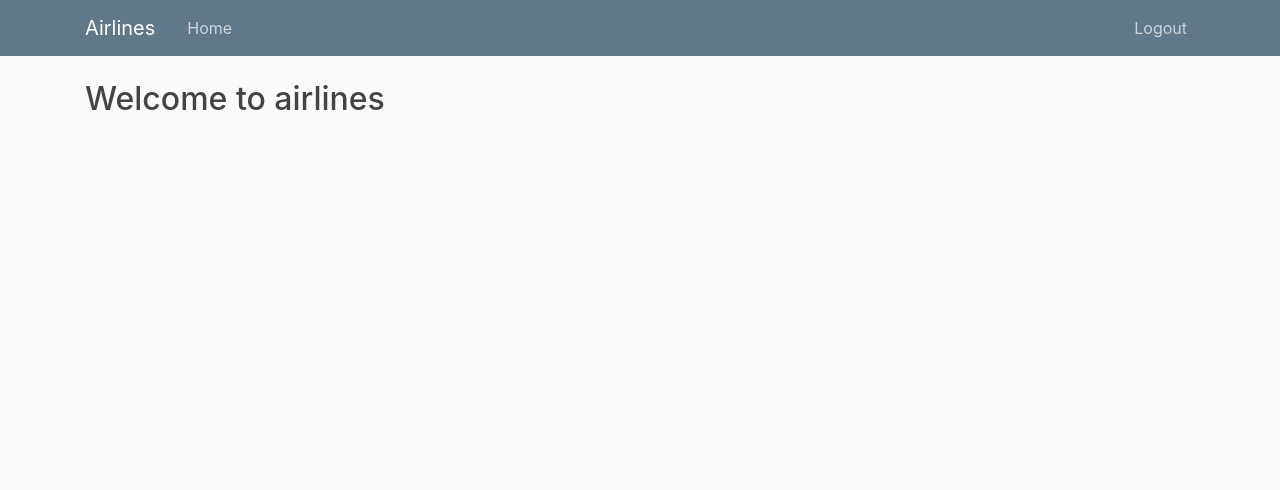
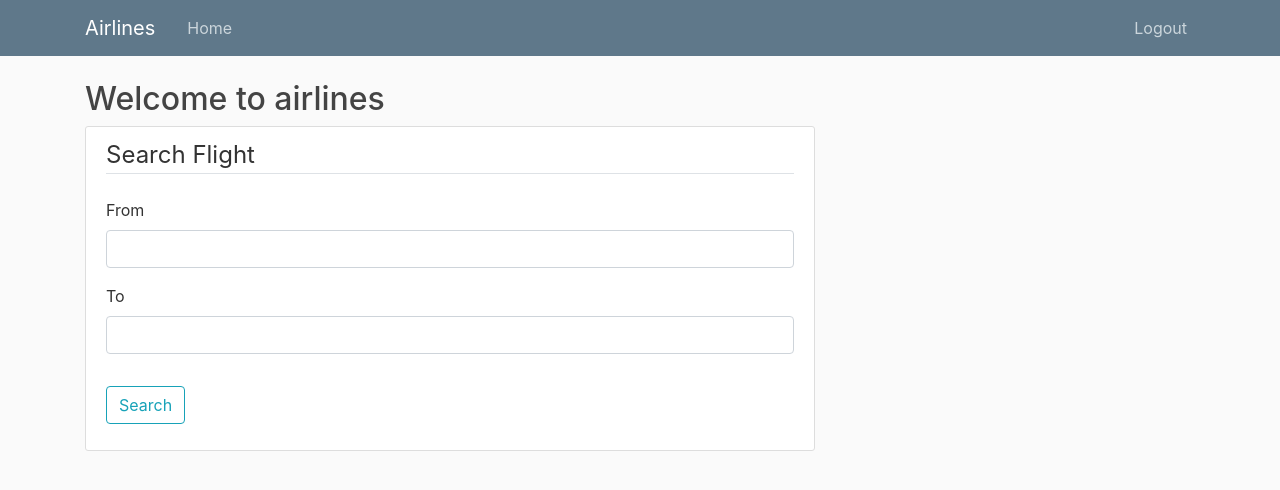
Before and after one commit to ultrainstinct30/Airline-Management, a Flask app: page /home in a window 1280 px wide. Shown: the top 490 px of the page. Run offline with Flask 2, Linux system fonts and the light colour scheme; the visitor is signed in with stand-in values (Sample User, id 1); some libraries are stand-ins or nearby versions.

Commit message:
Displayed flight search results

```diff
--- a/airlinemgmt/__init__.py
+++ b/airlinemgmt/__init__.py
@@ -23,10 +23,12 @@ def create_app(config_class=Config):
 
     from airlinemgmt.users.routes import users
     from airlinemgmt.main.routes import main
+    from airlinemgmt.bookings.routes import bookings
     # from airlinemgmt.errors.handlers import errors
 
     app.register_blueprint(users)
     app.register_blueprint(main)
+    app.register_blueprint(bookings)
     # app.register_blueprint(errors)
 
     return app
--- /dev/null
+++ b/airlinemgmt/bookings/forms.py
@@ -0,0 +1,12 @@
+from flask_wtf import FlaskForm
+from flask_wtf.file import FileField, FileAllowed
+from wtforms import StringField, PasswordField, SubmitField, TextAreaField, SelectField, BooleanField
+from wtforms.fields.html5 import DateField
+from wtforms.validators import DataRequired, Length, Email, EqualTo, ValidationError
+from flask_login import current_user
+from airlinemgmt.models import User, Flight
+
+class SearchFlightForm(FlaskForm):
+    from_city = StringField('From', validators=[DataRequired()])
+    to_city = StringField('To', validators=[DataRequired()])
+    submit = SubmitField('Search')
--- a/airlinemgmt/main/routes.py
+++ b/airlinemgmt/main/routes.py
@@ -1,11 +1,17 @@
-from flask import render_template, request, Blueprint
+from flask import render_template, request, Blueprint, flash, redirect, url_for
+from airlinemgmt import db
+from airlinemgmt.models import User, Flight, Airport
+from airlinemgmt.bookings.forms import SearchFlightForm
 
 main = Blueprint('main', __name__)
 
-@main.route("/")
-@main.route("/home")
+@main.route("/", methods=['GET', 'POST'])
+@main.route("/home", methods=['GET', 'POST'])
 def home():
-        return render_template('home.html')
+    form = SearchFlightForm()
+    if form.validate_on_submit():
+        return redirect(url_for('bookings.resultFlights', from_city=form.from_city.data, to_city=form.to_city.data))
+    return render_template('home.html', flightsearchform=form)
 
 # @main.route("/about")
 # def about():
--- a/airlinemgmt/models.py
+++ b/airlinemgmt/models.py
@@ -4,6 +4,7 @@ from flask import current_app
 from flask_login import UserMixin
 from airlinemgmt import db, login_manager
 from sqlalchemy.ext.hybrid import hybrid_property
+from sqlalchemy.sql import func
 
 @login_manager.user_loader
 def load_user(user_id):
@@ -19,6 +20,7 @@ class User(db.Model, UserMixin):
     phnum = db.Column(db.String(10))
     gender = db.Column(db.String(1))
     password = db.Column(db.String(60), nullable=False)
+    bookings = db.relationship('Booking', backref='user', lazy=True)
 
     @hybrid_property
     def age(self):
@@ -40,3 +42,54 @@ class User(db.Model, UserMixin):
 
     def __repr__(self):
         return f"User('{self.name}', '{self.email}', '{self.dob}')"
+
+
+class Plane(db.Model):
+    id = db.Column(db.Integer, primary_key=True)
+    name = db.Column(db.String(100), nullable=False)
+    manufacturer = db.Column(db.String(100), nullable=False)
+    mfd_date = db.Column(db.Date, nullable=False)
+    engine_chk = db.Column(db.DateTime, nullable=False)
+    fuel_chk = db.Column(db.DateTime, nullable=False)
+    part_chk = db.Column(db.DateTime, nullable=False)
+    capacity = db.Column(db.Integer, nullable=False)
+    flight = db.relationship('Flight', backref='plane', lazy=True, uselist=False)
+
+    def __repr__(self):
+        return f"Plane('{self.id}', '{self.name}', '{self.manufacturer}')"
+
+class Airport(db.Model):
+    id = db.Column(db.Integer, primary_key=True)
+    name = db.Column(db.String(100), nullable=False)
+    region = db.Column(db.String(100), nullable=False)
+    city = db.Column(db.String(100), nullable=False)
+    country = db.Column(db.String(100), nullable=False)
+    num_terminals = db.Column(db.Integer, nullable=False)
+    dpt_flights = db.relationship('Flight', backref='from_airport', foreign_keys="[Flight.from_id]", lazy=True)
+    arrv_flights = db.relationship('Flight', backref='to_airport', foreign_keys="[Flight.to_id]", lazy=True)
+
+    def __repr__(self):
+        return f"Airport('{self.id}', '{self.name}', '{self.region}, '{self.city}', '{self.country}')"
+
+class Flight(db.Model):
+    id = db.Column(db.Integer, primary_key=True)
+    plane_id = db.Column(db.Integer, db.ForeignKey('plane.id'), nullable=False, unique=True)
+    from_id = db.Column(db.Integer, db.ForeignKey('airport.id'), nullable=False)
+    to_id = db.Column(db.Integer, db.ForeignKey('airport.id'), nullable=False)
+    day = db.Column(db.String(15), nullable=False)
+    depart_at = db.Column(db.Time, nullable=False)
+    duration = db.Column(db.Time, nullable=False)
+    bookings = db.relationship('Booking', backref='flight', lazy=True)
+
+    def __repr__(self):
+        return f"Flight('{self.id}', '{self.from_id}', '{self.to_id}', '{self.day}')"
+
+class Booking(db.Model):
+    id = db.Column(db.Integer, primary_key=True)
+    user_id = db.Column(db.Integer, db.ForeignKey('user.id'), nullable=False, unique=True)
+    flight_id = db.Column(db.Integer, db.ForeignKey('flight.id'), nullable=False, unique=True)
+    seat_no = db.Column(db.Integer, nullable=False, unique=True)
+    booking_time = db.Column(db.DateTime, nullable=False, server_default=func.now())
+
+    def __repr__(self):
+        return f"Booking('{self.id}', '{self.user_id}', '{self.flight_id}', '{self.seat_no}')"
--- a/airlinemgmt/templates/home.html
+++ b/airlinemgmt/templates/home.html
@@ -1,4 +1,41 @@
 {% extends "layout.html" %}
 {% block content %}
     <h2>Welcome to airlines</h2>
+    <div class="content-section">
+        <form method="POST" action="">
+            {{ flightsearchform.hidden_tag() }}
+            <fieldset class="form-group">
+                <legend class="border-bottom mb-4">Search Flight</legend>
+                <div class="form-group">
+                    {{ flightsearchform.from_city.label(class="form-control-label") }}
+                    {% if flightsearchform.from_city.errors %}
+                        {{ flightsearchform.from_city(class="form-control is-invalid") }}
+                        <div class="invalid-feedback">
+                            {% for error in flightsearchform.from_city.errors %}
+                                <span>{{ error }}</span>
+                            {% endfor %}
+                        </div>
+                    {% else %}
+                        {{ flightsearchform.from_city(class="form-control") }}
+                    {% endif %}
+                </div>
+                <div class="form-group">
+                    {{ flightsearchform.to_city.label(class="form-control-label") }}
+                    {% if flightsearchform.to_city.errors %}
+                        {{ flightsearchform.to_city(class="form-control is-invalid") }}
+                        <div class="invalid-feedback">
+                            {% for error in flightsearchform.to_city.errors %}
+                                <span>{{ error }}</span>
+                            {% endfor %}
+                        </div>
+                    {% else %}
+                        {{ flightsearchform.to_city(class="form-control") }}
+                    {% endif %}
+                </div>
+            </fieldset>
+            <div class="form-group">
+                {{ flightsearchform.submit(class="btn btn-outline-info") }}
+            </div>
+        </form>
+    </div>
 {% endblock content %}
```
Also changed, not shown: airlinemgmt/bookings/routes.py (added, +22 -0 lines), airlinemgmt/templates/result_flights.html (added, +15 -0 lines), airlinemgmt/bookings/__init__.py (added).
